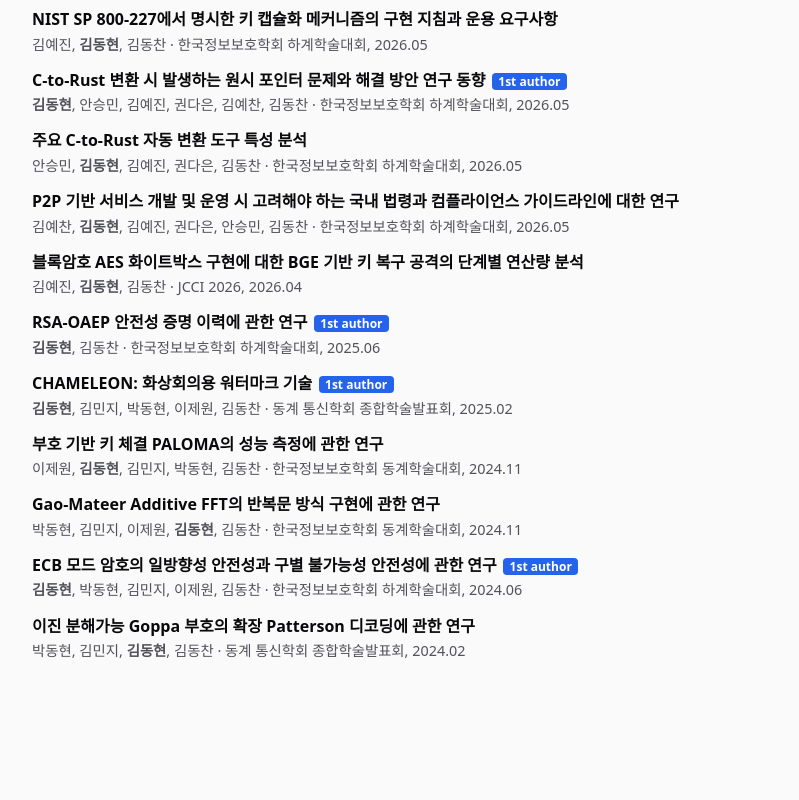
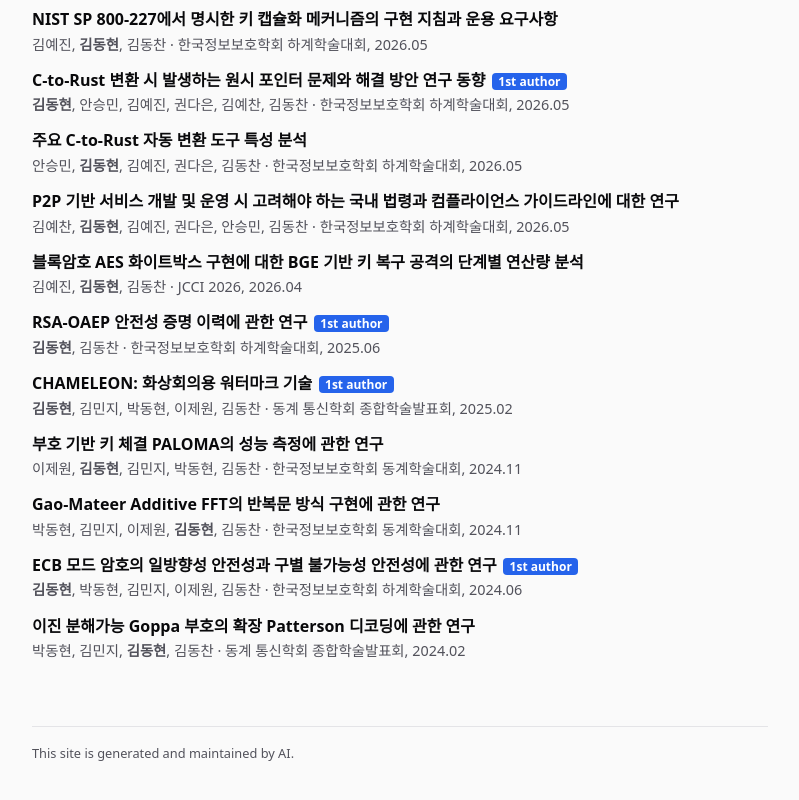
Before and after one commit to DongHyeon0729/DongHyeon0729.github.io, a plain HTML site: page index.html in a window 1280 px wide. Shown: the part 2572-3372 px from the top of the page, without its empty margins (240-1039 px from the left). Before the commit the page ends 3298 px from the top, so only its background shows below. Drawn offline with Linux system fonts and the light colour scheme.

Commit message:
feat: AI 생성 안내 문구 추가
Co-Authored-By: Claude Opus 5.5 <noreply@anthropic.com>

```diff
--- a/index.html
+++ b/index.html
@@ -39,6 +39,7 @@
 
   .pub .t { font-weight: 600; }
   .pub .muted { display: block; }
+  footer { margin-top: 4rem; padding-top: 1rem; border-top: 1px solid var(--border); color: var(--muted); font-size: .8rem; }
   .badge { margin-left: .4rem; padding: 0 .4rem; border-radius: 4px; background: var(--accent); color: var(--on-accent); font-size: .75rem; font-weight: 600; white-space: nowrap; }
 </style>
 </head>
@@ -152,5 +153,7 @@
   <li><span class="t">이진 분해가능 Goppa 부호의 확장 Patterson 디코딩에 관한 연구</span>
     <span class="muted">박동현, 김민지, <b>김동현</b>, 김동찬 · 동계 통신학회 종합학술발표회, 2024.02</span></li>
 </ul>
+
+<footer>This site is generated and maintained by AI.</footer>
 </body>
 </html>
```
